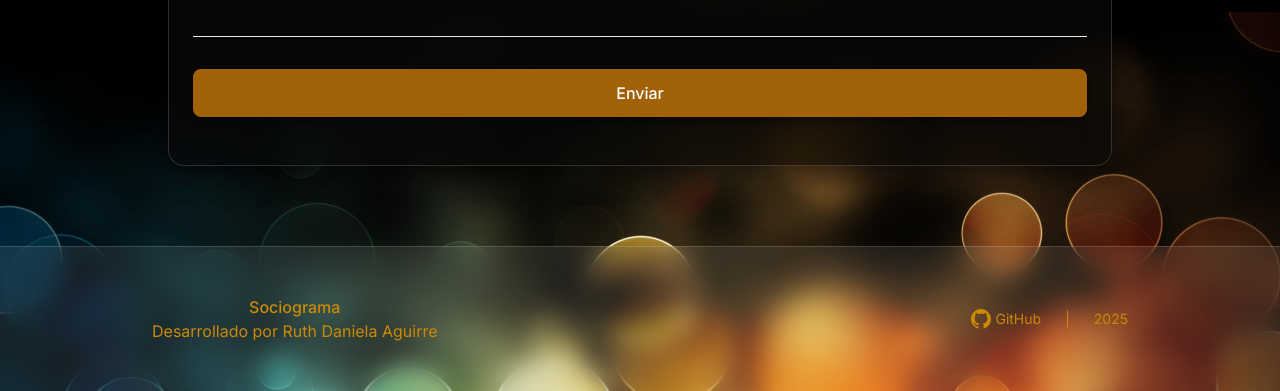
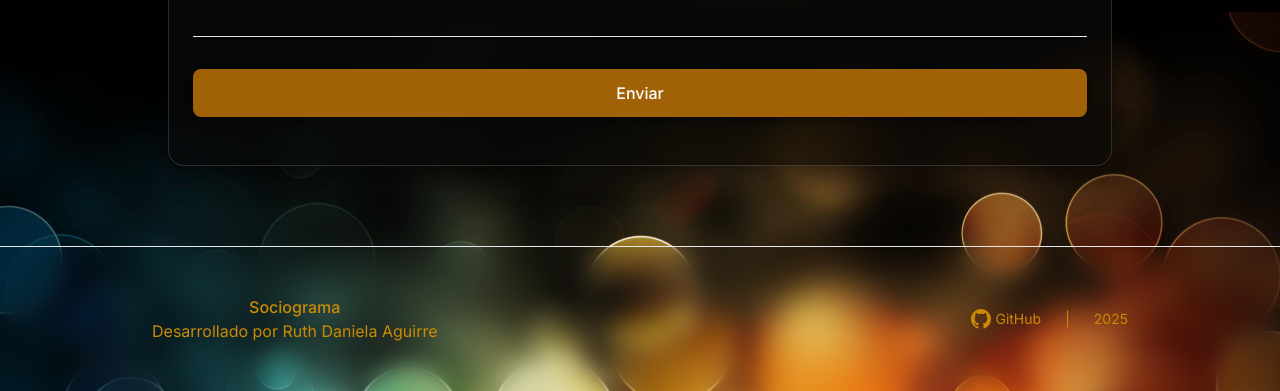
Before and after one commit to RuthDanielaAguirre/Sociograma, a PHP site: page /index.php in a window 1280 px wide. Shown: the part 3188-3579 px from the top of the page. Run offline with PHP 8.4, Linux system fonts and the light colour scheme; some libraries are stand-ins or nearby versions.

Commit message:
fixing footer style

```diff
--- a/src/includes/footer.php
+++ b/src/includes/footer.php
@@ -1,6 +1,6 @@
 </main>
 
-<footer class="backdrop-blur-md bg-[rgba(255,255,255,0.08)] border-t border-[rgba(255,255,255,0.15)] text-[var(--text-color)] py-4 text-center">
+<footer class="backdrop-blur-md  border-t  text-[var(--text-color)] py-4 text-center">
         <div class="max-w-5xl mx-auto px-6 py-8">
             <div class="flex flex-col md:flex-row justify-between items-center">
                 <div class="text-yellow-600 mb-4 md:mb-0">
```
